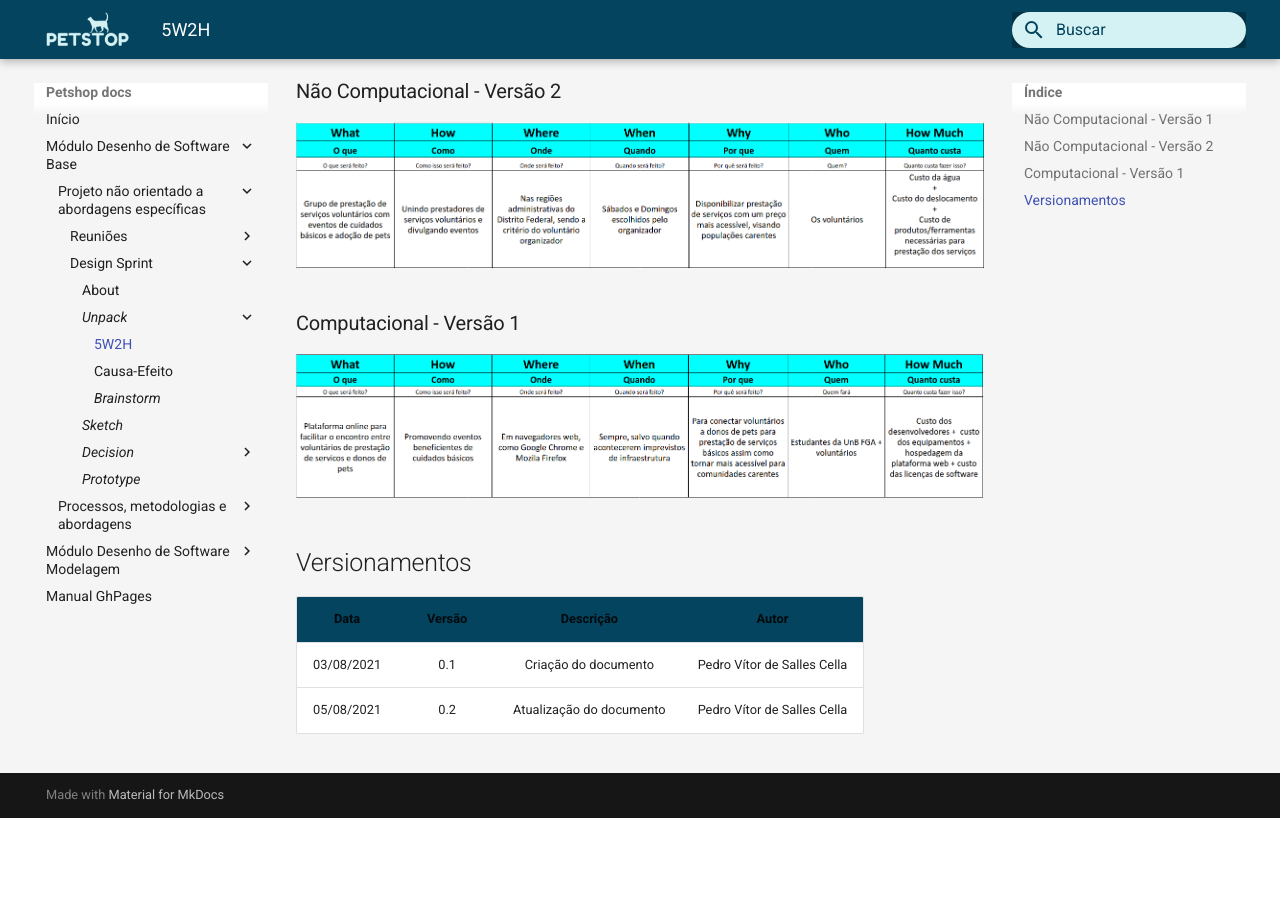
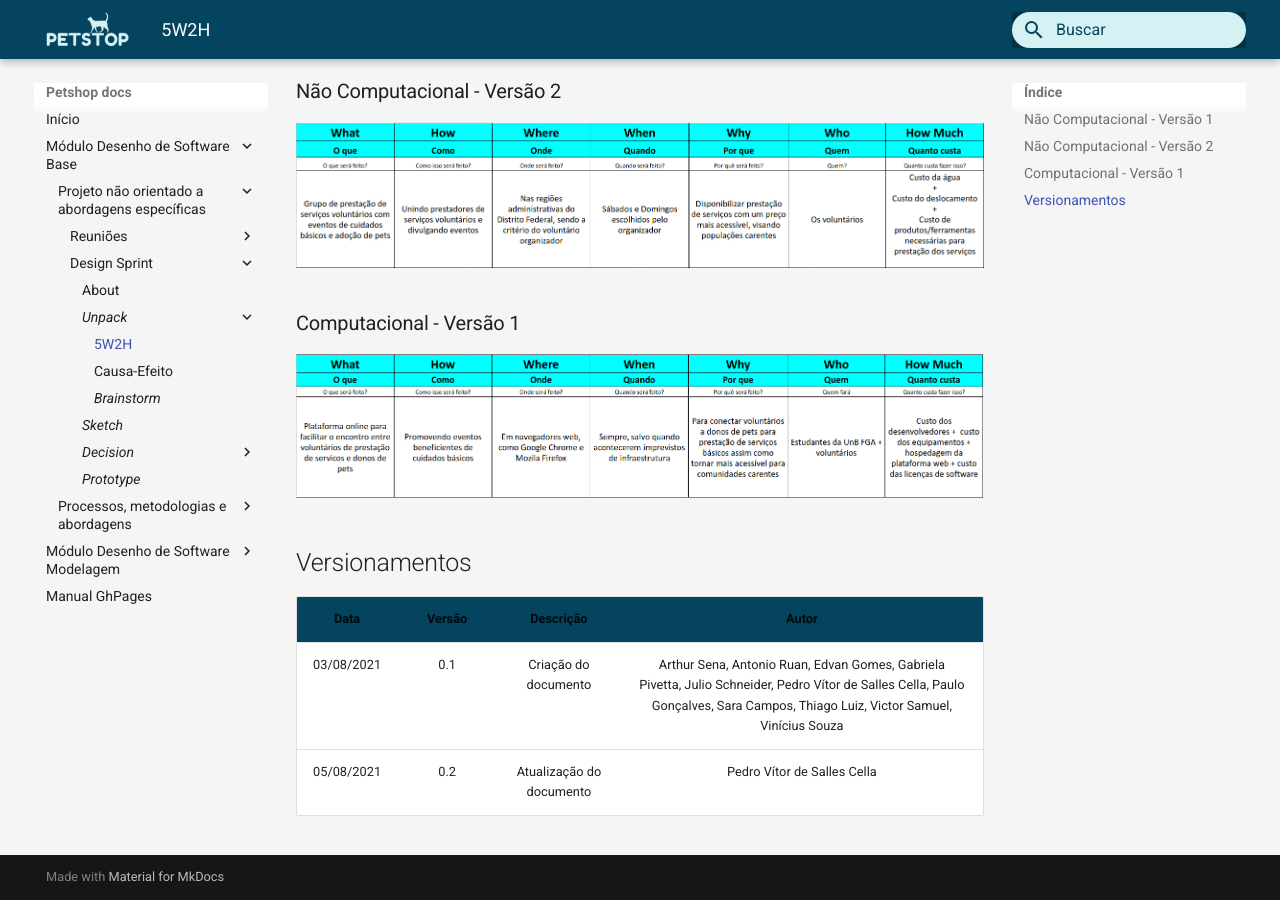
Before and after one commit to UnBArqDsw2021-1/2021.1_G3_PetStop_docs, an MkDocs documentation site: the page built from docs/artefatos/5w2h.md, in a window 1280 px wide and 900 px high, scrolled down 543 px. Built offline with MkDocs 1.6.1 and Material for MkDocs 9.7.7, drawn with Linux system fonts in a browser that asks for light colours; before the commit the page ends 1361 px from its top, so only the background shows below that.

Commit message:
atualizacao versionamento 5W2H

```diff
--- a/docs/artefatos/5w2h.md
+++ b/docs/artefatos/5w2h.md
@@ -15,5 +15,5 @@
 
 |Data|Versão|Descrição|Autor|
 |:--------:|:---:|:-------------------: |:-----------------------:|
-|03/08/2021| 0.1 | Criação do documento | Pedro Vítor de Salles Cella |
+|03/08/2021| 0.1 | Criação do documento | Arthur Sena, Antonio Ruan,  Edvan Gomes, Gabriela Pivetta, Julio Schneider, Pedro Vítor de Salles Cella, Paulo Gonçalves, Sara Campos, Thiago Luiz, Victor Samuel, Vinícius Souza|
 |05/08/2021| 0.2 | Atualização do documento | Pedro Vítor de Salles Cella |
```
